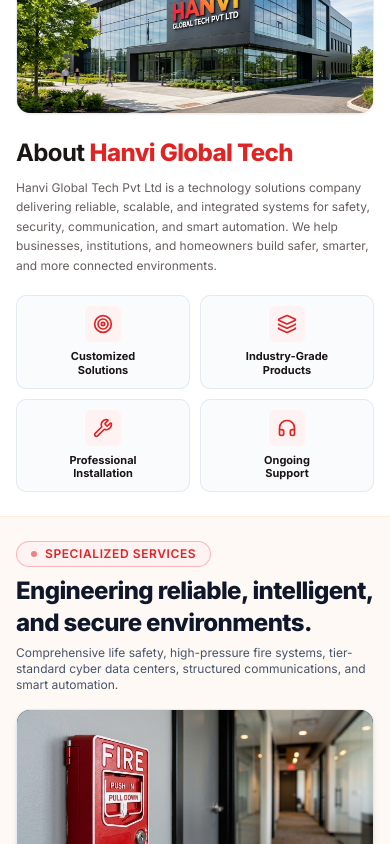
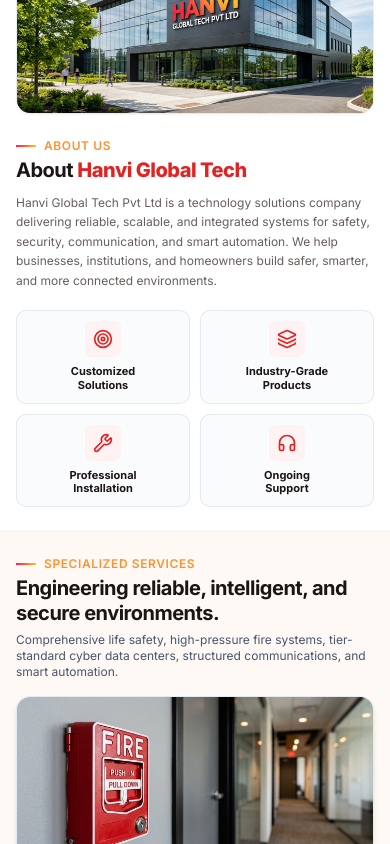
Before and after one commit to ascend-media-labs/HANVI-Global-Tech, a React (Vite) app: page / in a window 390 px wide. Shown: the part 1080-1924 px from the top of the page. Built offline with nearby package versions, Linux system fonts and the light colour scheme.

Commit message:
style: standardize section headings to uniform size and apply justified text alignment

```diff
--- a/src/components/hanvi-site.tsx
+++ b/src/components/hanvi-site.tsx
@@ -1297,11 +1297,15 @@ export function HanviSite() {
 
           {/* Right Column: About Content & 4 Cards */}
           <div className="flex flex-col justify-center">
-            <h2 className="font-display text-2xl font-bold tracking-tight text-foreground sm:text-3xl lg:text-[2rem] leading-tight">
+            <div className="mb-1 flex items-center gap-2 text-xs font-semibold uppercase tracking-wider text-brand-orange font-bold">
+              <span className="brand-gradient h-0.5 w-5" aria-hidden="true" />
+              <span>About us</span>
+            </div>
+            <h2 className="font-display text-xl sm:text-2xl lg:text-3xl font-bold tracking-tight text-foreground leading-tight">
               About <span className="text-[#E02424] font-black">Hanvi Global Tech</span>
             </h2>
 
-            <p className="mt-2.5 text-xs sm:text-sm lg:text-[14px] leading-relaxed text-muted-foreground text-left">
+            <p className="mt-2.5 text-xs sm:text-sm lg:text-[14px] leading-relaxed text-muted-foreground text-justify">
               Hanvi Global Tech Pvt Ltd is a technology solutions company delivering reliable, scalable, and integrated systems for safety, security, communication, and smart automation. We help businesses, institutions, and homeowners build safer, smarter, and more connected environments.
             </p>
 
@@ -1364,7 +1368,7 @@ export function HanviSite() {
                 <span className="brand-gradient h-0.5 w-5" aria-hidden="true" />
                 <span>Why Choose Us</span>
               </div>
-              <h2 className="font-display text-xl font-semibold tracking-tight text-foreground sm:text-2xl lg:text-[1.75rem]">
+              <h2 className="font-display text-xl sm:text-2xl lg:text-3xl font-bold tracking-tight text-foreground leading-tight">
                 Engineered for excellence. Trusted for reliability.
               </h2>
             </div>
@@ -1373,7 +1377,7 @@ export function HanviSite() {
               The HANVI Advantage
             </span>
           </div>
-          <p className="text-xs sm:text-sm text-muted-foreground max-w-3xl">
+          <p className="text-xs sm:text-sm text-muted-foreground max-w-3xl text-justify">
             Empowering commercial and industrial enterprises with turnkey engineering, certified life-safety compliance, authorized OEM technology, and 24/7 mission-critical support.
           </p>
         </div>
@@ -1442,14 +1446,14 @@ export function HanviSite() {
       <div className="relative mx-auto w-full px-4 sm:px-6 md:px-8 lg:px-10 xl:px-12 2xl:px-16">
         {/* Section Header */}
         <div className="flex flex-col items-start text-left mb-4 sm:mb-5" data-reveal>
-          <div className="mb-2 inline-flex items-center gap-2 rounded-full border border-red-500/30 bg-red-50 px-3.5 py-1 text-xs font-semibold uppercase tracking-wider text-[#E02424]">
-            <span className="h-1.5 w-1.5 rounded-full bg-[#E02424] animate-pulse" />
+          <div className="mb-1 flex items-center gap-2 text-xs font-semibold uppercase tracking-wider text-brand-orange font-bold">
+            <span className="brand-gradient h-0.5 w-5" aria-hidden="true" />
             <span>Specialized Services</span>
           </div>
-          <h2 className="font-display text-2xl sm:text-3xl lg:text-4xl font-extrabold tracking-tight text-slate-900">
+          <h2 className="font-display text-xl sm:text-2xl lg:text-3xl font-bold tracking-tight text-foreground leading-tight">
             Engineering reliable, intelligent, and secure environments.
           </h2>
-          <p className="mt-1.5 text-xs sm:text-sm text-slate-600 max-w-none whitespace-normal md:whitespace-nowrap">
+          <p className="mt-1.5 text-xs sm:text-sm text-slate-600 max-w-3xl text-justify">
             Comprehensive life safety, high-pressure fire systems, tier-standard cyber data centers, structured communications, and smart automation.
           </p>
         </div>
@@ -1548,7 +1552,7 @@ export function HanviSite() {
                 <span className="brand-gradient h-0.5 w-5" aria-hidden="true" />
                 <span>Clients</span>
               </div>
-              <h2 className="font-display text-xl sm:text-2xl lg:text-3xl 2xl:text-4xl font-bold tracking-tight text-foreground uppercase">
+              <h2 className="font-display text-xl sm:text-2xl lg:text-3xl font-bold tracking-tight text-foreground leading-tight uppercase">
                 OUR ESTEEMED CLIENTS
               </h2>
             </div>
@@ -1569,11 +1573,11 @@ export function HanviSite() {
           </div>
 
           {/* Institutional Description */}
-          <div className="max-w-5xl space-y-1 text-xs sm:text-[13px] lg:text-sm leading-relaxed text-muted-foreground">
-            <p>
+          <div className="max-w-5xl space-y-1 text-xs sm:text-[13px] lg:text-sm leading-relaxed text-muted-foreground text-justify">
+            <p className="text-justify">
               At Hanvi Global Tech, we take pride in serving a diverse portfolio of government institutions, law enforcement agencies, healthcare organizations, infrastructure developers and corporate enterprises.
             </p>
-            <p>
+            <p className="text-justify">
               Our client portfolio reflects our commitment to delivering reliable, scalable and integrated technology solutions across demanding operational environments.
             </p>
           </div>
@@ -1740,7 +1744,7 @@ export function HanviSite() {
                 <span className="brand-gradient h-0.5 w-5" aria-hidden="true" />
                 <span>Partners</span>
               </div>
-              <h2 className="font-display text-lg sm:text-xl lg:text-2xl 2xl:text-3xl font-semibold tracking-tight text-foreground">
+              <h2 className="font-display text-xl sm:text-2xl lg:text-3xl font-bold tracking-tight text-foreground leading-tight">
                 Stronger, side by side.
               </h2>
             </div>
@@ -1749,7 +1753,7 @@ export function HanviSite() {
               Global Alliances
             </span>
           </div>
-          <p className="text-xs sm:text-sm 2xl:text-base text-muted-foreground lg:whitespace-nowrap">
+          <p className="text-xs sm:text-sm 2xl:text-base text-muted-foreground max-w-3xl text-justify">
             Collaborating with world-class OEM hardware manufacturers, cybersecurity alliances, and IoT smart ecosystem providers.
           </p>
         </div>
@@ -1781,10 +1785,10 @@ export function HanviSite() {
               <span className="brand-gradient h-0.5 w-5" aria-hidden="true" />
               <span>Contact us</span>
             </div>
-            <h2 className="font-display text-2xl sm:text-3xl lg:text-4xl font-semibold leading-tight text-foreground">
+            <h2 className="font-display text-xl sm:text-2xl lg:text-3xl font-bold tracking-tight text-foreground leading-tight">
               Let’s start a conversation.
             </h2>
-            <p className="mt-2 max-w-md text-xs sm:text-sm leading-relaxed text-muted-foreground">
+            <p className="mt-2 max-w-md text-xs sm:text-sm leading-relaxed text-muted-foreground text-justify">
               Get in touch with our team for enterprise project inquiries, site inspections, and customized safety &amp; automation solutions.
             </p>
 
--- a/src/styles.css
+++ b/src/styles.css
@@ -301,6 +301,11 @@ p {
     color: var(--color-foreground);
     font-family: var(--font-sans);
   }
+
+  p:not(.text-center):not(.text-right) {
+    text-align: justify;
+    text-justify: inter-word;
+  }
 }
 
 @media (prefers-reduced-motion: reduce) {
```
